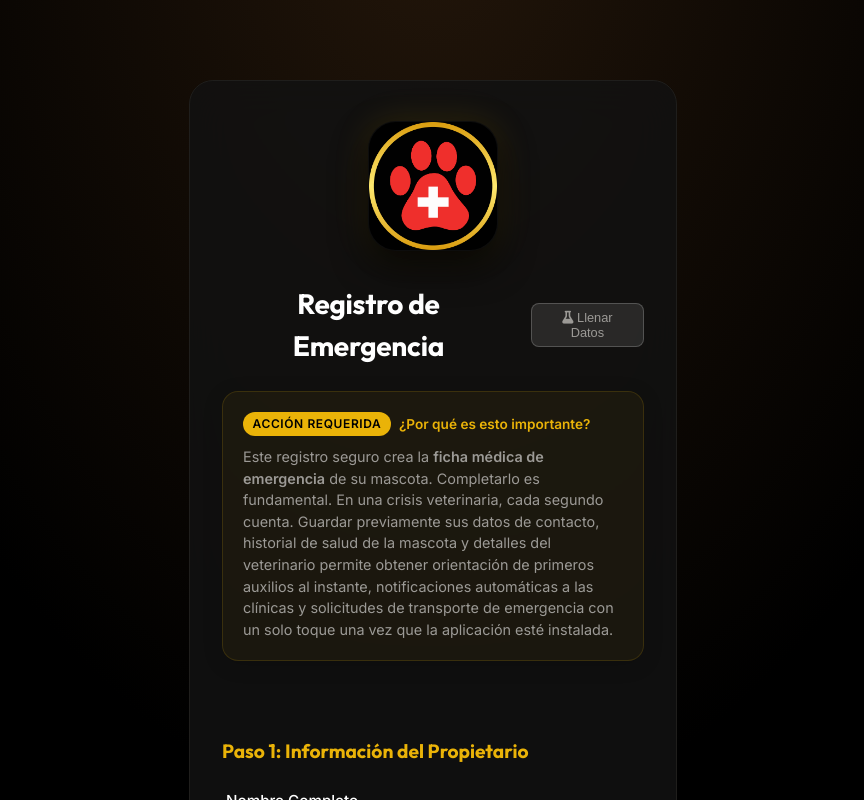
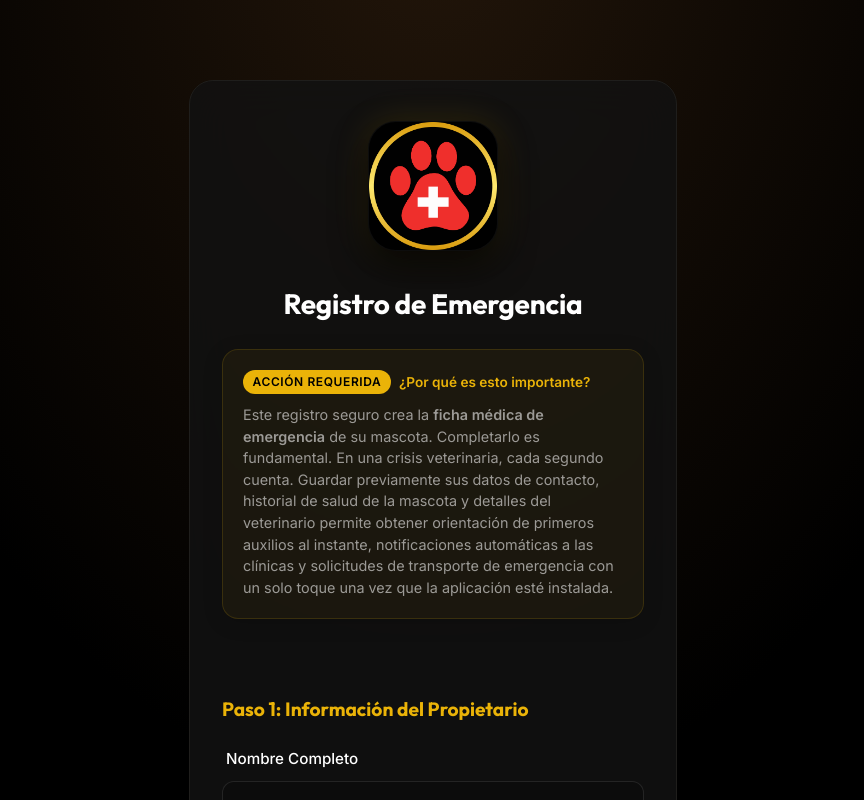
Before and after one commit to vanshg1214/aegis_sos, a React (Vite) app: page / in a window 1280 px wide. Shown: the top 800 px of the page, without its empty margins (207-1071 px from the left). Built offline with nearby package versions, Linux system fonts and the light colour scheme.

Commit message:
chore: remove test data fill button

```diff
--- a/src/components/RegistrationForm.jsx
+++ b/src/components/RegistrationForm.jsx
@@ -17,38 +17,6 @@ const RegistrationForm = () => {
       foodLocation: ''
     }
   });
-
-  const fillTestData = () => {
-    // Paso 1
-    setValue('ownerName', 'Jane Doe');
-    setValue('ownerAddress', 'Calle Ficticia 123, Manga, Cartagena');
-    setValue('ownerBarrio', 'Manga');
-    setValue('ownerPhone', '3001234567');
-    setValue('ownerEmail', 'jane.doe@example.com');
-    setValue('ownerWhatsapp', '3001234567');
-
-    // Paso 1: Mascotas
-    setValue('pets', [{
-      name: 'Buddy',
-      breed: 'Golden Retriever',
-      weight: '20 kg',
-      gender: 'M',
-      age: '3 años',
-      dob: '2023-05-12'
-    }]);
-
-    // Paso 2
-    setValue('foodBrand', 'Purina Pro Plan');
-    setValue('foodLocation', 'Éxito, Amazon');
-    setValue('healthIssues', 'Ninguno');
-    setValue('medications', 'Heartgard una vez al mes');
-    setValue('vetName', 'Dr. Smith');
-    setValue('vetAddress', 'Av. Principal 456, Cartagena');
-    setValue('vetPhone', '3109998888');
-    setValue('lastVisitDate', '2026-02-15');
-    setValue('lastVisitReason', 'Chequeo anual');
-    setValue('authRecords', true);
-  };
 
   useEffect(() => {
     // Check if it was already caught by the global handler in index.html
@@ -183,17 +151,10 @@ const RegistrationForm = () => {
           <img src="/icon-512.png" alt="Aegis Pets SOS Logo" className="app-logo-img" />
         </div>
 
-        <div className="form-header">
+        <div className="form-header" style={{ justifyContent: 'center' }}>
           <h2 className="app-title">
             Registro de Emergencia
           </h2>
-          <button type="button" onClick={fillTestData} style={{
-            background: 'rgba(255,255,255,0.1)', border: '1px solid rgba(255,255,255,0.2)',
-            color: 'var(--text-secondary)', padding: '0.4rem 0.8rem', borderRadius: '8px',
-            fontSize: '0.8rem', cursor: 'pointer', transition: 'all 0.2s'
-          }}>
-            <i className="fa-solid fa-flask"></i> Llenar Datos
-          </button>
         </div>
 
         {currentStep === 1 && (
```
